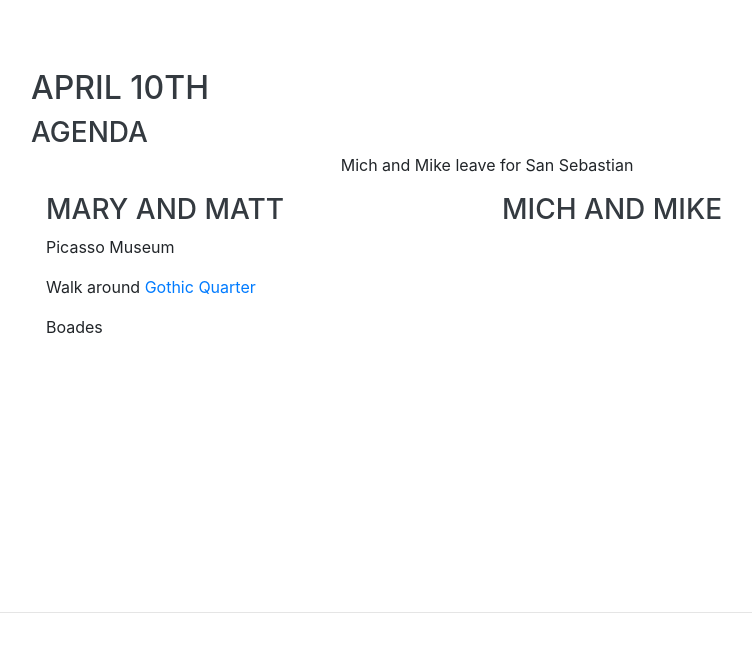
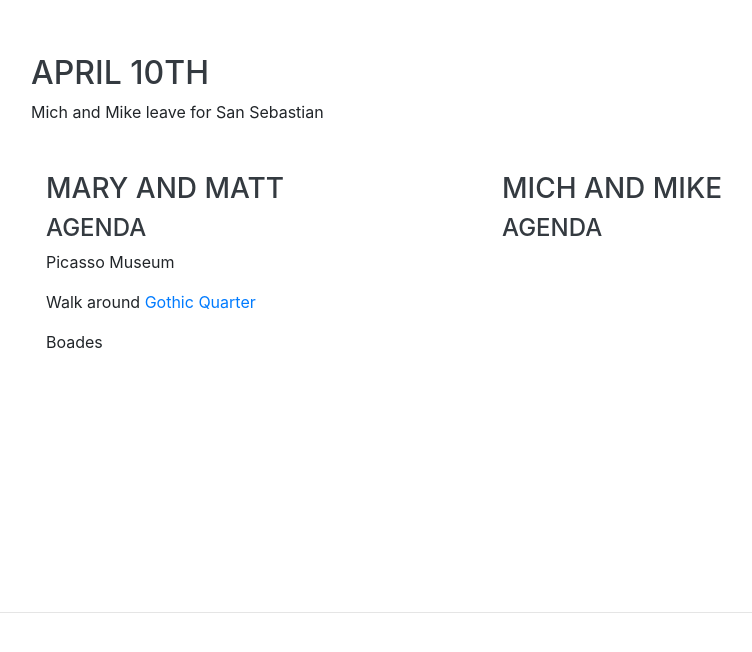
Before and after one commit to mattred1/itinerary, a website with bundled scripts: page index.html in a window 1280 px wide. Shown: the part 4193-4845 px from the top of the page, without its empty margins (289-1041 px from the left). Built offline with nearby package versions, Linux system fonts and the light colour scheme; a web font is replaced by a local one.

Commit message:
Update April 10 columns

```diff
--- a/index.html
+++ b/index.html
@@ -164,8 +164,7 @@ Try the suckling pig!</p>
     <section class="resume-section p-3 p-lg-5 d-flex align-items-center" id="april10">
       <div class="w-100">
         <h2 class="mb-2">April 10th</h2>
-        <h3 class="mb-1">Agenda</h3>
-        <p align="center">Mich and Mike leave for San Sebastian</p>
+        <p class="mb-5">Mich and Mike leave for San Sebastian</p>
 
 
 
@@ -175,6 +174,7 @@ Try the suckling pig!</p>
 
 
               <h3>Mary and Matt</h3>
+              <h4>Agenda</h4>
               <p>Picasso Museum</p>
               <p>Walk around <a href="https://freetoursbyfoot.com/self-guided-tour-barcelona/" target="_blank">Gothic Quarter</a></p>
               <p>Boades</p>
@@ -186,6 +186,7 @@ Try the suckling pig!</p>
 
 
               <h3>Mich and Mike</h3>
+              <h4>Agenda</h4>
 
 
 
```
